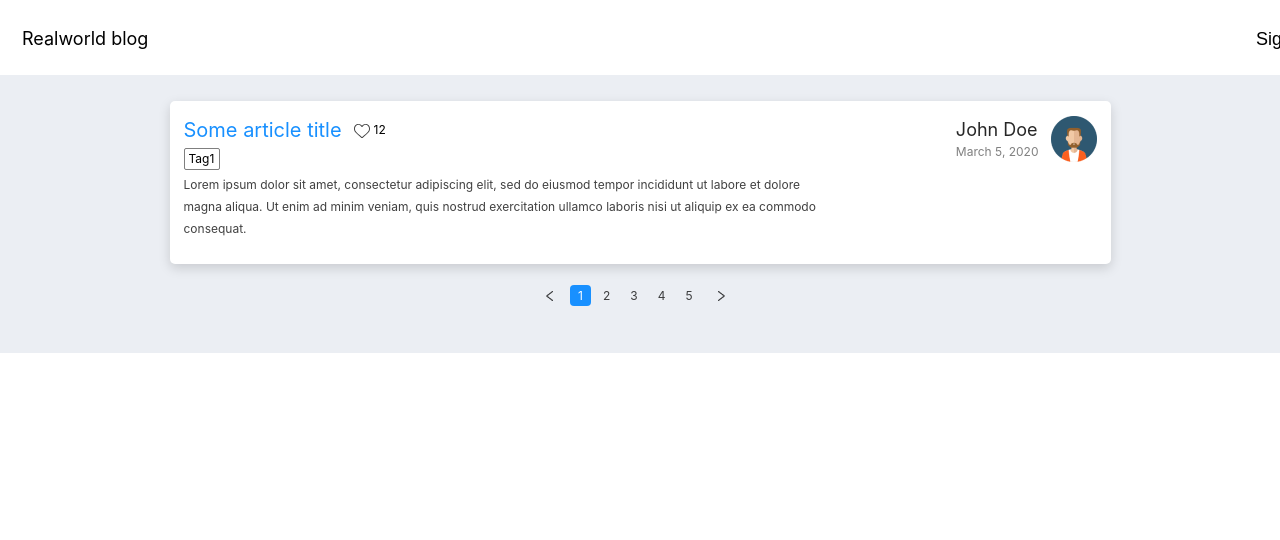
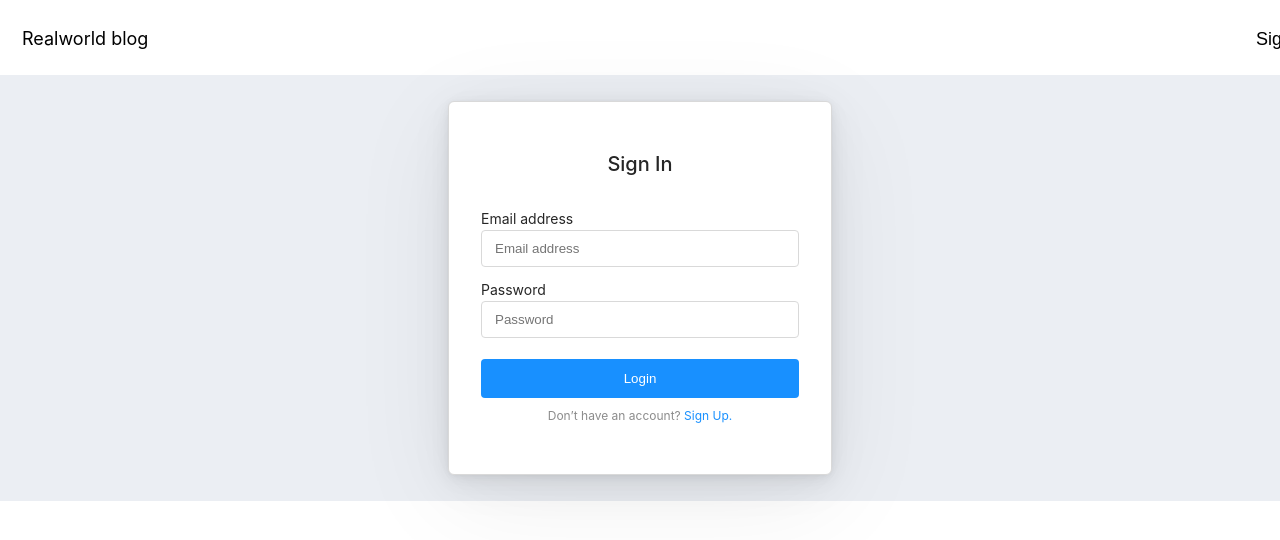
Before and after one commit to mrrukkus/blog-platform, a React (Create React App) app: page / in a window 1280 px wide. Shown: the top 540 px of the page. Built offline with nearby package versions, Linux system fonts and the light colour scheme.

Commit message:
Добавил компонент Sign In со стилями

```diff
--- a/src/App.jsx
+++ b/src/App.jsx
@@ -1,6 +1,7 @@
 import './App.css';
 import Post from "./components/Post/Post.jsx";
-import Pagination from '../src/components/Pagination/Pagination.jsx';
+import Pagination from './components/Pagination/Pagination.jsx';
+import SignIn from './components/Sign-in/Sign-in.jsx';
 
 function App() {
   return (
@@ -16,8 +17,9 @@ function App() {
       </header>
       <main className="app-main">
         <div className="app-main-wrapper">
-          <Post/>
-          <Pagination />
+          {/* <Post/>
+          <Pagination /> */}
+          <SignIn/>
         </div>
       </main>
     </>
--- /dev/null
+++ b/src/components/Sign-in/Sign-in.css
@@ -0,0 +1,60 @@
+.sign-in__wrapper {
+  width: 384px;
+  margin: 0 auto;
+  background: #FFFFFF;
+  border: 1px solid #D9D9D9;
+  box-sizing: border-box;
+  box-shadow: 0px 22px 106px rgba(0, 0, 0, 0.07), 0px 9.19107px 44.2843px rgba(0, 0, 0, 0.0503198), 0px 4.91399px 23.6765px rgba(0, 0, 0, 0.0417275), 0px 2.75474px 13.2728px rgba(0, 0, 0, 0.035), 0px 1.46302px 7.04911px rgba(0, 0, 0, 0.0282725), 0px 0.608796px 2.93329px rgba(0, 0, 0, 0.0196802);
+  border-radius: 6px;
+}
+
+.sign-in {
+  display: flex;
+  flex-direction: column;
+  padding: 48px 32px;
+}
+
+.sign-in h2 {
+  font-weight: 500;
+  font-size: 20px;
+  line-height: 28px;
+  text-align: center;
+  color: #262626;
+  margin: 0 0 18px;
+}
+
+.sign-in label {
+  font-size: 14px;
+  line-height: 22px;
+  color: #262626;
+  margin-top: 12px;
+}
+
+.sign-in input {
+  padding: 10px 13px;
+  background: #FFFFFF;
+  border: 1px solid #D9D9D9;
+  box-sizing: border-box;
+  border-radius: 4px;
+}
+
+.sign-in__button-submit {
+  background: #1890FF;
+  border: none;
+  border-radius: 4px;
+  color: #FFFFFF;
+  margin: 21px 0 8px;
+  padding: 12px 0;
+}
+
+.sign-in span {
+  font-size: 12px;
+  line-height: 20px;
+  color: #8C8C8C;
+  text-align: center;
+}
+
+.sign-in__sign-up-link {
+  text-decoration: none;
+  color: #1890FF;
+}
--- /dev/null
+++ b/src/components/Sign-in/Sign-in.jsx
@@ -0,0 +1,19 @@
+import './Sign-in.css'
+
+const SignIn = () => {
+  return (
+    <div className="sign-in__wrapper">
+      <form action="#" className="sign-in">
+        <h2>Sign In</h2>
+        <label htmlFor="email">Email address</label>
+        <input type="text" id="email" placeholder="Email address"/>
+        <label htmlFor="password">Password</label>
+        <input type="text" id="password" placeholder="Password"/>
+        <button type="submit" className="sign-in__button-submit">Login</button>
+        <span>Don’t have an account? <a href="#signup" className="sign-in__sign-up-link">Sign Up.</a></span>
+      </form>
+    </div>
+  )
+};
+
+export default SignIn;
```
